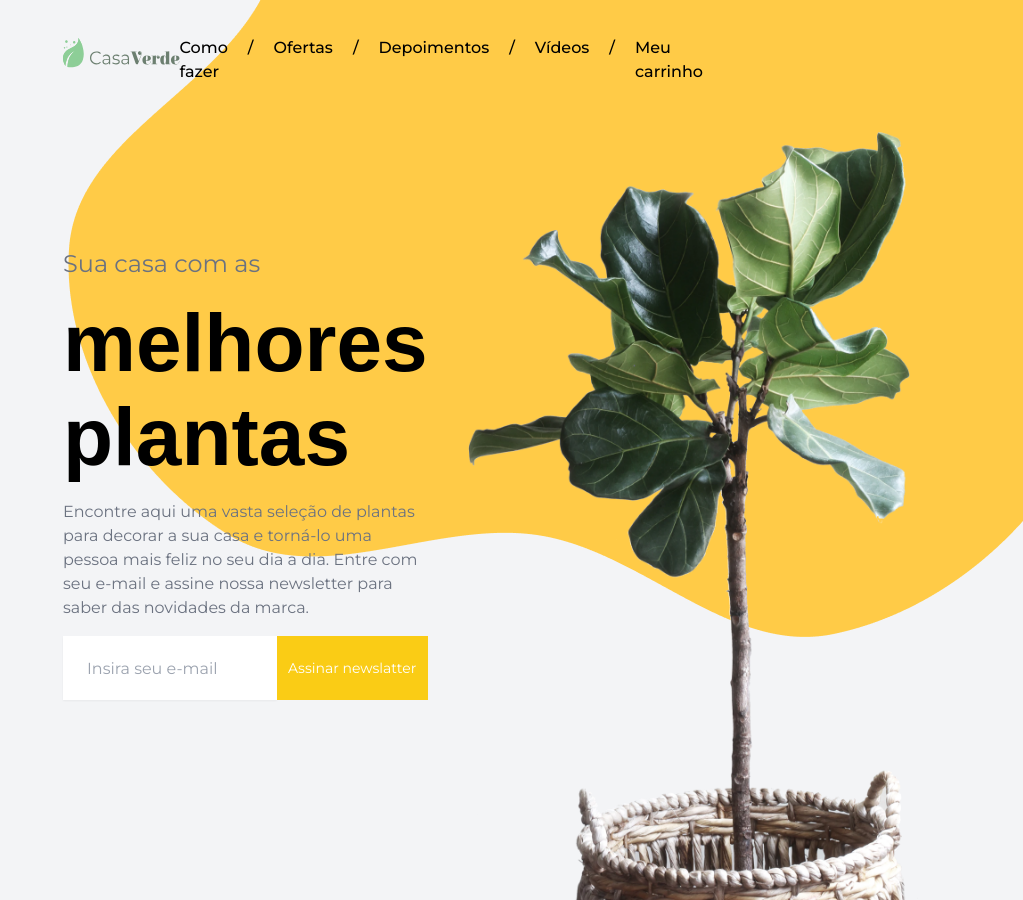
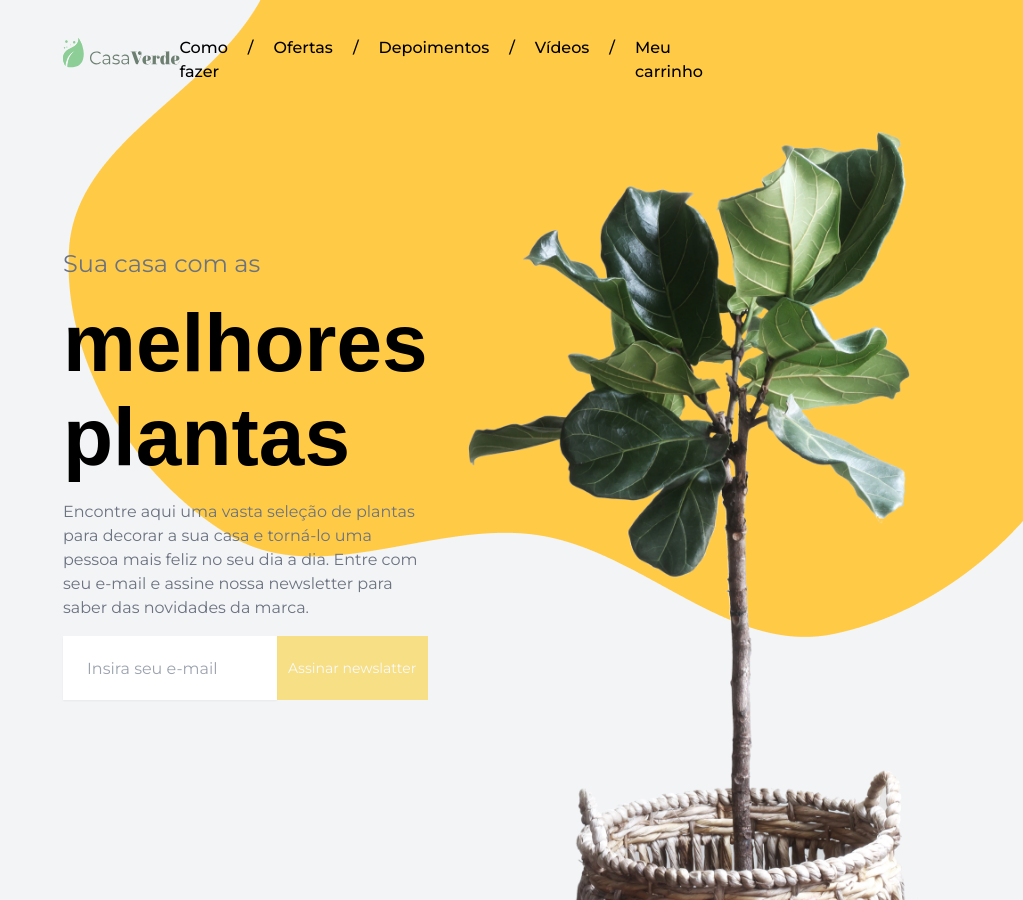
Before and after one commit to viniciuspachecof/casa-verde, a React (Vite) app: page / in a window 1280 px wide. Shown: the whole page, without its empty margins (257-1280 px from the left). Built offline with nearby package versions, Linux system fonts and the light colour scheme; a web font is replaced by a local one.

Commit message:
Adicionado validação de e-mail

```diff
--- a/package.json
+++ b/package.json
@@ -15,6 +15,7 @@
   "devDependencies": {
     "@types/react": "^18.0.15",
     "@types/react-dom": "^18.0.6",
+    "@types/validator": "^13.7.4",
     "@vitejs/plugin-react": "^2.0.0",
     "autoprefixer": "^10.4.7",
     "postcss": "^8.4.14",
--- a/src/components/Newsletter.tsx
+++ b/src/components/Newsletter.tsx
@@ -1,4 +1,17 @@
+import { useState } from "react";
+import validator from 'validator'
+
 const Newsletter = () => {
+  const [email, setEmail] = useState('');
+  const [emailValido, setEmailValido] = useState(false);
+
+  function adicionarEValidarEmail(event: React.ChangeEvent<HTMLInputElement>) {
+    const email = event.target.value;
+
+    setEmail(email);
+    setEmailValido(validator.isEmail(email));
+  }
+
   return (
     <div className="flex gap-10">
       <div className="max-w-lg mt-36 flex flex-col gap-4">
@@ -7,8 +20,8 @@ const Newsletter = () => {
         <p className="text-gray-500">Encontre aqui uma vasta seleção de plantas para decorar a sua casa e torná-lo uma pessoa mais feliz no seu dia a dia. Entre com seu e-mail e assine nossa newsletter para saber das novidades da marca.</p>
 
         <div className="flex flex-row">
-          <input className="w-full h-16 px-6 shadow-sm" placeholder="Insira seu e-mail" type="text" />
-          <button className="w-72 bg-yellow-400 text-white text-sm">Assinar newslatter</button>
+          <input onChange={(event) => adicionarEValidarEmail(event)} className="w-full h-16 px-6 shadow-sm" placeholder="Insira seu e-mail" type="email" />
+          <button disabled={!emailValido} className="w-72 bg-yellow-400 text-white text-sm disabled:opacity-50">Assinar newslatter</button>
         </div>
       </div>
 
```
Also changed, not shown: 1 other file (tests, documents, lock files or other folders).
